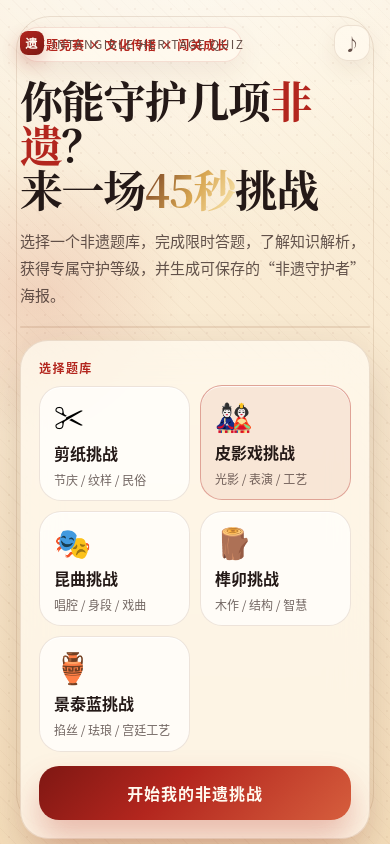
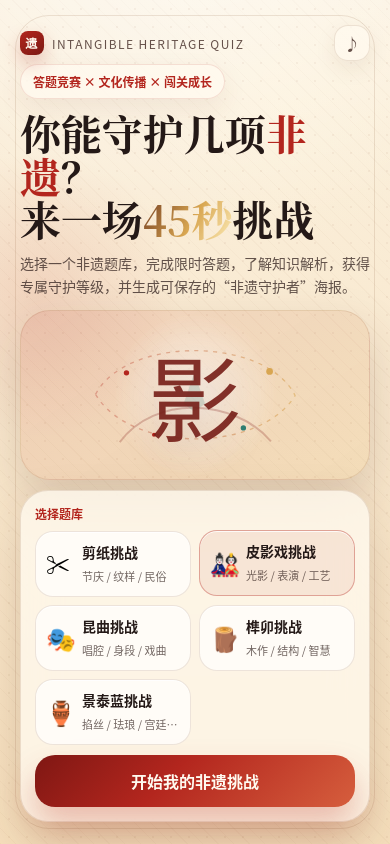
Before and after one commit to sen2927447831-png/heritage-quiz, a plain HTML site: page index.html in a window 390 px wide. Drawn offline with Linux system fonts and the light colour scheme.

Commit message:
Improve mobile fit for heritage quiz

```diff
--- a/index.html
+++ b/index.html
@@ -2,23 +2,23 @@
 <html lang="zh-CN">
 <head>
   <meta charset="UTF-8" />
-  <meta name="viewport" content="width=device-width, initial-scale=1.0, maximum-scale=1.0, user-scalable=no" />
+  <meta name="viewport" content="width=device-width, initial-scale=1.0, maximum-scale=1.0, user-scalable=no, viewport-fit=cover" />
   <title>非遗闯关大会｜中华非遗知识答题H5</title>
   <meta name="description" content="非遗闯关大会：用答题竞赛的方式，体验剪纸、皮影戏、昆曲、榫卯、景泰蓝等中华非遗知识，并生成专属守护者海报。" />
   <style>
-    :root{--red:#b3261e;--red2:#d85a3a;--gold:#d8a651;--jade:#2f7f73;--ink:#241917;--ink2:#655049;--paper:#fbf1df;--paper2:#f4e0be;--cream:#fffaf0;--shadow:0 20px 48px rgba(82,38,25,.18);--radius:28px;--safe-bottom: env(safe-area-inset-bottom, 18px)}
+    :root{--red:#b3261e;--red2:#d85a3a;--gold:#d8a651;--jade:#2f7f73;--ink:#241917;--ink2:#655049;--paper:#fbf1df;--paper2:#f4e0be;--cream:#fffaf0;--shadow:0 20px 48px rgba(82,38,25,.18);--radius:28px;--safe-bottom: env(safe-area-inset-bottom, 0px)}
     *{box-sizing:border-box;-webkit-tap-highlight-color:transparent} html,body{margin:0;width:100%;min-height:100%;font-family:"PingFang SC","Microsoft YaHei","Noto Sans CJK SC",system-ui,-apple-system,sans-serif;color:var(--ink);background:radial-gradient(circle at 20% 10%, rgba(179,38,30,.22), transparent 22%),radial-gradient(circle at 85% 0%, rgba(216,166,81,.22), transparent 25%),linear-gradient(140deg,#241613 0%,#4d231a 42%,#0d0a0a 100%);overflow:hidden} body::before{content:"";position:fixed;inset:0;background-image:linear-gradient(90deg, rgba(255,255,255,.04) 1px, transparent 1px),linear-gradient(rgba(255,255,255,.04) 1px, transparent 1px);background-size:24px 24px;mask-image:radial-gradient(circle at center, black, transparent 74%);pointer-events:none} button,input,textarea{font:inherit} button{cursor:pointer;border:none}
-    .app{position:relative;width:min(100vw,460px);height:100vh;min-height:700px;margin:0 auto;overflow:hidden;background:radial-gradient(circle at 74% 10%, rgba(255,245,220,.45), transparent 20%),radial-gradient(circle at 10% 35%, rgba(179,38,30,.12), transparent 22%),linear-gradient(180deg,var(--paper) 0%, #f6dfbc 100%);box-shadow:0 0 0 1px rgba(255,255,255,.12), 0 24px 80px rgba(0,0,0,.4);isolation:isolate} .app::before{content:"";position:absolute;inset:0;background:radial-gradient(circle at 50% -18%, rgba(255,255,255,.72), transparent 38%),repeating-linear-gradient(45deg, rgba(130,76,42,.032) 0 1px, transparent 1px 11px);pointer-events:none;z-index:0} .app::after{content:"";position:absolute;inset:16px;border-radius:34px;border:1px solid rgba(126,78,44,.14);pointer-events:none;z-index:1}
+    .app{position:relative;width:min(100vw,450px);height:100vh;min-height:690px;margin:0 auto;overflow:hidden;background:radial-gradient(circle at 74% 10%, rgba(255,245,220,.45), transparent 20%),radial-gradient(circle at 10% 35%, rgba(179,38,30,.12), transparent 22%),linear-gradient(180deg,var(--paper) 0%, #f6dfbc 100%);box-shadow:0 0 0 1px rgba(255,255,255,.12), 0 24px 80px rgba(0,0,0,.4);isolation:isolate} .app::before{content:"";position:absolute;inset:0;background:radial-gradient(circle at 50% -18%, rgba(255,255,255,.72), transparent 38%),repeating-linear-gradient(45deg, rgba(130,76,42,.032) 0 1px, transparent 1px 11px);pointer-events:none;z-index:0} .app::after{content:"";position:absolute;inset:15px;border-radius:34px;border:1px solid rgba(126,78,44,.14);pointer-events:none;z-index:1}
     .grain{position:absolute;inset:0;z-index:1;pointer-events:none;opacity:.4;background-image:radial-gradient(rgba(126,78,44,.13) 1px, transparent 1px),radial-gradient(rgba(255,255,255,.5) 1px, transparent 1px);background-position:0 0, 9px 12px;background-size:18px 18px;mix-blend-mode:multiply}
-    .screen{position:absolute;inset:0;z-index:2;padding:22px 20px calc(24px + var(--safe-bottom));display:flex;flex-direction:column;opacity:0;transform:translateX(18px) scale(.985);pointer-events:none;transition:opacity .42s ease, transform .42s ease}.screen.active{opacity:1;transform:translateX(0) scale(1);pointer-events:auto}.screen.scroll{overflow-y:auto;scrollbar-width:none}.screen.scroll::-webkit-scrollbar{width:0;height:0}
+    .screen{position:absolute;inset:0;z-index:2;padding:22px 20px calc(22px + var(--safe-bottom));display:flex;flex-direction:column;opacity:0;transform:translateX(18px) scale(.985);pointer-events:none;transition:opacity .42s ease, transform .42s ease}.screen.active{opacity:1;transform:translateX(0) scale(1);pointer-events:auto}.screen.scroll,.screen[data-screen="home"]{overflow-y:auto;scrollbar-width:none}.screen.scroll::-webkit-scrollbar,.screen[data-screen="home"]::-webkit-scrollbar{width:0;height:0}
     .topbar{min-height:42px;display:flex;align-items:center;justify-content:space-between;gap:10px;position:relative;z-index:3;color:var(--ink2)} .brand{display:inline-flex;align-items:center;gap:8px;font-size:12px;letter-spacing:.12em;text-transform:uppercase} .seal{width:24px;height:24px;border-radius:8px;display:grid;place-items:center;background:linear-gradient(145deg,var(--red), #7b1813);color:var(--cream);font-family:"STSong","SimSun",serif;font-weight:700;box-shadow:0 8px 18px rgba(179,38,30,.25)} .icon-btn{width:36px;height:36px;border-radius:14px;background:rgba(255,250,239,.74);color:var(--ink2);border:1px solid rgba(126,78,44,.14);box-shadow:0 8px 22px rgba(94,48,30,.08)}
     .progress{display:flex;align-items:center;gap:4px;padding:7px 9px;border-radius:999px;background:rgba(255,250,239,.7);border:1px solid rgba(126,78,44,.14);backdrop-filter:blur(10px)} .progress span{width:7px;height:7px;border-radius:50%;background:rgba(126,78,44,.25);transition:width .28s ease, background .28s ease}.progress span.on{width:18px;border-radius:999px;background:linear-gradient(90deg,var(--red),var(--gold))}
-    .hero{flex:1;min-height:0;display:flex;flex-direction:column;justify-content:center;padding-bottom:18px} .pill{display:inline-flex;align-items:center;gap:8px;align-self:flex-start;padding:8px 12px;border-radius:999px;color:var(--red);font-weight:800;font-size:12px;letter-spacing:.08em;background:rgba(255,250,239,.76);border:1px solid rgba(179,38,30,.13);box-shadow:0 10px 26px rgba(115,62,34,.08);margin-bottom:16px}
-    .title-xl{margin:0;font-family:"STSong","Songti SC","Noto Serif CJK SC",serif;font-size:clamp(42px, 11vw, 62px);line-height:1.03;letter-spacing:-.03em;color:var(--ink)} .title-xl .red{color:var(--red)} .title-xl .gold{color:transparent;background:linear-gradient(120deg,#6b341d,var(--gold) 55%,#fff0bd);-webkit-background-clip:text;background-clip:text} .subtitle{margin:16px 0 0;color:rgba(47,31,28,.75);font-size:15px;line-height:1.8}
-    .arena{position:relative;height:250px;margin:18px 0 12px;border-radius:34px;overflow:hidden;background:radial-gradient(circle at center, rgba(255,255,255,.65), transparent 42%),linear-gradient(145deg, rgba(179,38,30,.13), rgba(216,166,81,.15));border:1px solid rgba(133,78,42,.14);box-shadow:var(--shadow)} .arena svg{position:absolute;inset:0;width:100%;height:100%} .hero-icon{position:absolute;inset:0;display:grid;place-items:center;font-family:"STKaiti","KaiTi",serif;font-size:106px;color:rgba(119,33,26,.92);text-shadow:0 14px 34px rgba(105,41,22,.18);animation:breathe 3.5s ease-in-out infinite}@keyframes breathe{0%,100%{transform:scale(1)}50%{transform:scale(1.04)}}
-    .glass,.card{border-radius:var(--radius);background:rgba(255,250,239,.76);border:1px solid rgba(126,78,44,.15);box-shadow:var(--shadow);backdrop-filter:blur(18px)} .intro-card{padding:18px}.field-label,.section-label{margin:0 0 10px;color:var(--red);font-size:12px;letter-spacing:.12em;font-weight:900;text-transform:uppercase}
-    .category-grid{display:grid;grid-template-columns:1fr 1fr;gap:10px} .category{position:relative;padding:14px 14px 12px;min-height:108px;text-align:left;border-radius:22px;background:rgba(255,255,255,.7);border:1px solid rgba(126,78,44,.14);box-shadow:inset 0 1px 0 rgba(255,255,255,.8);transition:transform .18s ease, border-color .18s ease, background .18s ease}.category.active{border-color:rgba(179,38,30,.35);background:rgba(179,38,30,.08);transform:translateY(-1px)} .category .emoji{font-size:30px;line-height:1}.category b{display:block;margin-top:10px;color:var(--ink);font-size:16px}.category span{display:block;margin-top:6px;color:rgba(47,31,28,.68);font-size:12px;line-height:1.45}
-    .btn-stack{display:grid;gap:10px;margin-top:14px} .primary,.secondary,.ghost{width:100%;min-height:54px;border-radius:20px;font-weight:900;letter-spacing:.06em;transition:transform .18s ease, opacity .18s ease}.primary{color:var(--cream);background:linear-gradient(135deg, #7f1713 0%, var(--red) 42%, #d65e3d 100%);box-shadow:0 18px 32px rgba(179,38,30,.28)} .secondary{color:#6c321f;background:linear-gradient(135deg, #fff7e9, #edd1a0);border:1px solid rgba(139,82,39,.18);box-shadow:0 14px 28px rgba(112,60,33,.14)} .ghost{color:var(--ink2);background:rgba(255,250,239,.74);border:1px solid rgba(130,75,39,.16)} .primary:active,.secondary:active,.ghost:active,.category:active,.answer:active,.theme-btn:active{transform:translateY(2px) scale(.99)}
+    .hero{flex:1;min-height:0;display:flex;flex-direction:column;justify-content:center;padding-bottom:0} .pill{display:inline-flex;align-items:center;gap:8px;align-self:flex-start;padding:8px 12px;border-radius:999px;color:var(--red);font-weight:800;font-size:12px;letter-spacing:0;background:rgba(255,250,239,.76);border:1px solid rgba(179,38,30,.13);box-shadow:0 10px 26px rgba(115,62,34,.08);margin-bottom:12px}
+    .title-xl{margin:0;font-family:"STSong","Songti SC","Noto Serif CJK SC",serif;font-size:clamp(39px, 10.5vw, 56px);line-height:1.05;letter-spacing:0;color:var(--ink)} .title-xl .red{color:var(--red)} .title-xl .gold{color:transparent;background:linear-gradient(120deg,#6b341d,var(--gold) 55%,#fff0bd);-webkit-background-clip:text;background-clip:text} .subtitle{margin:12px 0 0;color:rgba(47,31,28,.75);font-size:14px;line-height:1.62}
+    .arena{position:relative;height:170px;margin:12px 0 10px;border-radius:30px;overflow:hidden;background:radial-gradient(circle at center, rgba(255,255,255,.65), transparent 42%),linear-gradient(145deg, rgba(179,38,30,.13), rgba(216,166,81,.15));border:1px solid rgba(133,78,42,.14);box-shadow:var(--shadow)} .arena svg{position:absolute;inset:0;width:100%;height:100%} .hero-icon{position:absolute;inset:0;display:grid;place-items:center;font-family:"STKaiti","KaiTi",serif;font-size:90px;color:rgba(119,33,26,.92);text-shadow:0 14px 34px rgba(105,41,22,.18);animation:breathe 3.5s ease-in-out infinite}@keyframes breathe{0%,100%{transform:scale(1)}50%{transform:scale(1.04)}}
+    .glass,.card{border-radius:var(--radius);background:rgba(255,250,239,.76);border:1px solid rgba(126,78,44,.15);box-shadow:var(--shadow);backdrop-filter:blur(18px)} .intro-card{padding:14px}.field-label,.section-label{margin:0 0 9px;color:var(--red);font-size:12px;letter-spacing:0;font-weight:900;text-transform:uppercase}
+    .category-grid{display:grid;grid-template-columns:1fr 1fr;gap:8px} .category{position:relative;display:grid;grid-template-columns:28px minmax(0,1fr);align-items:center;column-gap:8px;padding:9px 10px;min-height:66px;text-align:left;border-radius:18px;background:rgba(255,255,255,.7);border:1px solid rgba(126,78,44,.14);box-shadow:inset 0 1px 0 rgba(255,255,255,.8);transition:transform .18s ease, border-color .18s ease, background .18s ease}.category.active{border-color:rgba(179,38,30,.35);background:rgba(179,38,30,.08);transform:translateY(-1px)} .category .emoji{grid-row:1 / span 2;font-size:24px;line-height:1}.category b{display:block;min-width:0;margin-top:0;color:var(--ink);font-size:14px;line-height:1.2;white-space:nowrap;overflow:hidden;text-overflow:ellipsis}.category span{display:block;min-width:0;margin-top:3px;color:rgba(47,31,28,.68);font-size:11px;line-height:1.25;white-space:nowrap;overflow:hidden;text-overflow:ellipsis}
+    .btn-stack{display:grid;gap:10px;margin-top:10px} .primary,.secondary,.ghost{width:100%;min-height:52px;border-radius:20px;font-weight:900;letter-spacing:0;transition:transform .18s ease, opacity .18s ease}.primary{color:var(--cream);background:linear-gradient(135deg, #7f1713 0%, var(--red) 42%, #d65e3d 100%);box-shadow:0 18px 32px rgba(179,38,30,.28)} .secondary{color:#6c321f;background:linear-gradient(135deg, #fff7e9, #edd1a0);border:1px solid rgba(139,82,39,.18);box-shadow:0 14px 28px rgba(112,60,33,.14)} .ghost{color:var(--ink2);background:rgba(255,250,239,.74);border:1px solid rgba(130,75,39,.16)} .primary:active,.secondary:active,.ghost:active,.category:active,.answer:active,.theme-btn:active{transform:translateY(2px) scale(.99)}
     .screen-title{margin:16px 0 8px;font-family:"STSong","Songti SC",serif;font-size:34px;line-height:1.1;letter-spacing:-.03em;color:var(--ink)} .screen-desc{margin:0 0 18px;color:rgba(47,31,28,.7);font-size:14px;line-height:1.7}
     .section-card{padding:18px;margin-bottom:14px}.section-card h3{margin:0 0 10px;color:var(--ink);font-family:"STSong","Songti SC",serif;font-size:24px;line-height:1.2}.section-card p{margin:0;color:rgba(47,31,28,.73);line-height:1.72;font-size:14px}
     .result-card{position:relative;overflow:hidden;min-height:318px;padding:22px}.result-card::before{content:"";position:absolute;inset:-40px -70px auto auto;width:220px;height:220px;border-radius:50%;background:radial-gradient(circle, rgba(216,166,81,.25), transparent 65%);pointer-events:none}
@@ -40,7 +40,7 @@
     .fixed-bottom{position:sticky;bottom:0;z-index:4;padding-top:10px;background:linear-gradient(180deg, transparent, rgba(246,224,189,.96) 38%)} .hidden{display:none !important}
     .loading{position:absolute;inset:0;z-index:60;display:none;place-items:center;background:rgba(42,19,16,.58);backdrop-filter:blur(14px)} .loading.show{display:grid}.loading-box{width:260px;padding:26px 22px;border-radius:30px;text-align:center;color:var(--cream);background:linear-gradient(145deg, rgba(84,25,20,.94), rgba(157,38,28,.92));border:1px solid rgba(255,255,255,.14);box-shadow:0 28px 70px rgba(0,0,0,.28)} .loading-orbit{position:relative;width:92px;height:92px;margin:0 auto 18px;border-radius:50%;border:1px solid rgba(255,255,255,.2)} .loading-orbit::before,.loading-orbit::after{content:"";position:absolute;inset:12px;border-radius:50%;border:2px solid transparent;border-top-color:var(--gold);animation:spin 1s linear infinite}.loading-orbit::after{inset:25px;border-top-color:rgba(255,255,255,.8);animation-duration:1.7s;animation-direction:reverse}@keyframes spin{to{transform:rotate(360deg)}}
     .toast{position:absolute;left:50%;bottom:calc(24px + var(--safe-bottom));z-index:80;transform:translate(-50%,18px);opacity:0;pointer-events:none;padding:11px 15px;border-radius:999px;color:var(--cream);background:rgba(32,24,23,.88);box-shadow:0 12px 34px rgba(0,0,0,.24);font-size:13px;transition:opacity .22s ease, transform .22s ease}.toast.show{opacity:1;transform:translate(-50%,0)}
-    @media (max-height:760px){.arena{height:206px;margin:10px 0}.hero-icon{font-size:88px}.title-xl{font-size:44px}.screen-title{font-size:29px}.quiz-card{min-height:390px}} @media (min-width:700px){body{display:grid;place-items:center}.app{height:932px;border-radius:42px}}
+    @media (max-height:760px){.screen{padding:16px 18px calc(16px + var(--safe-bottom))}.topbar{min-height:36px}.brand{font-size:11px}.hero{justify-content:flex-start}.pill{padding:6px 10px;font-size:11px;margin-bottom:8px}.title-xl{font-size:36px}.subtitle{font-size:13px;line-height:1.48;margin-top:8px}.arena{height:112px;margin:8px 0;border-radius:24px}.hero-icon{font-size:60px}.intro-card{padding:12px}.field-label{margin-bottom:7px}.category-grid{gap:7px}.category{min-height:52px;padding:7px 9px;border-radius:15px}.category .emoji{font-size:20px}.category b{font-size:13px}.category span{display:none}.primary{min-height:48px;border-radius:17px}.screen-title{font-size:29px}.quiz-card{min-height:390px}} @media (max-width:380px){.screen{padding-left:16px;padding-right:16px}.title-xl{font-size:37px}.arena{height:150px}.category{grid-template-columns:24px minmax(0,1fr);column-gap:7px}.category b{font-size:13px}} @media (min-width:700px){body{display:grid;place-items:center}.app{height:932px;border-radius:42px}.arena{height:210px}.category{min-height:78px}}
   </style>
 </head>
 <body>
```
